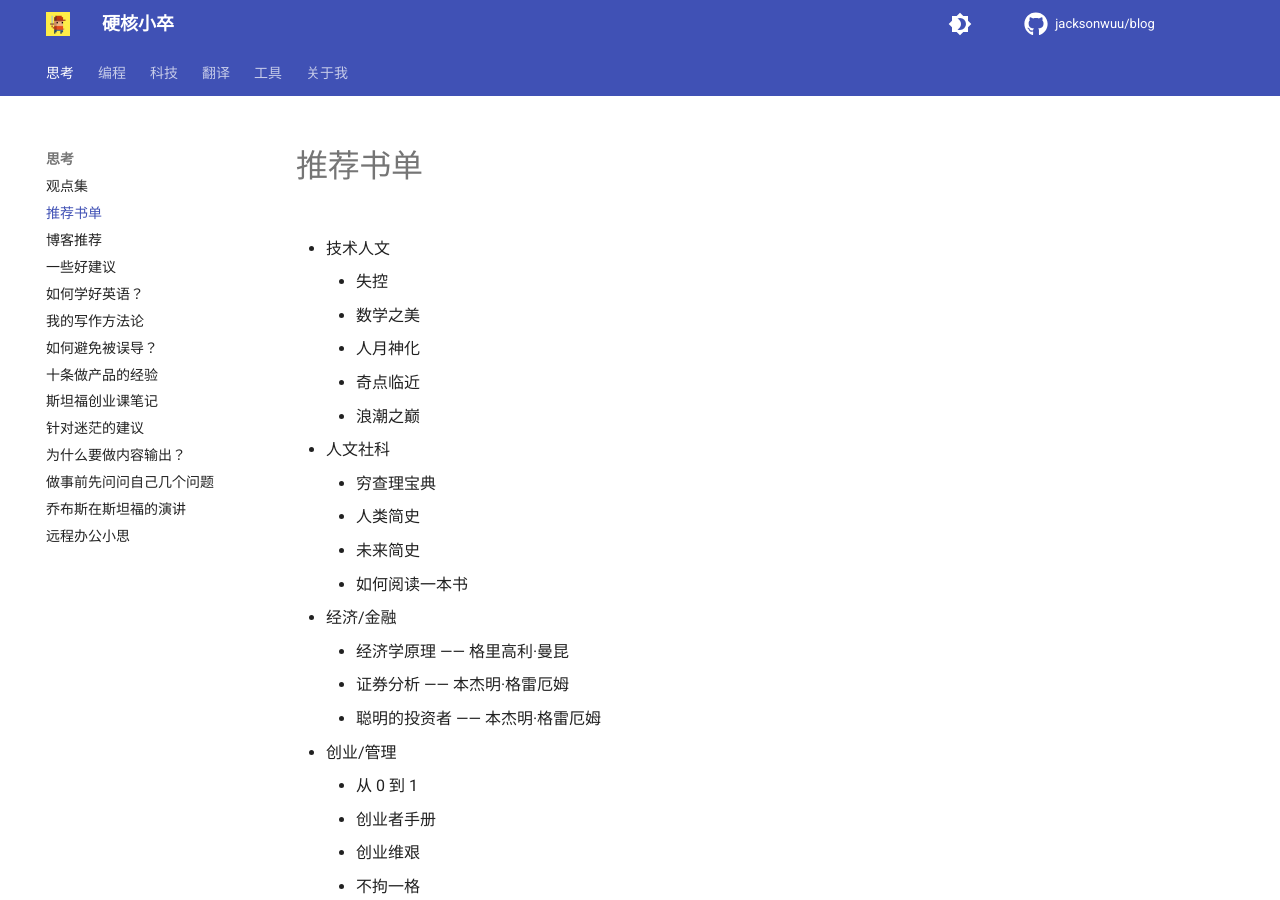
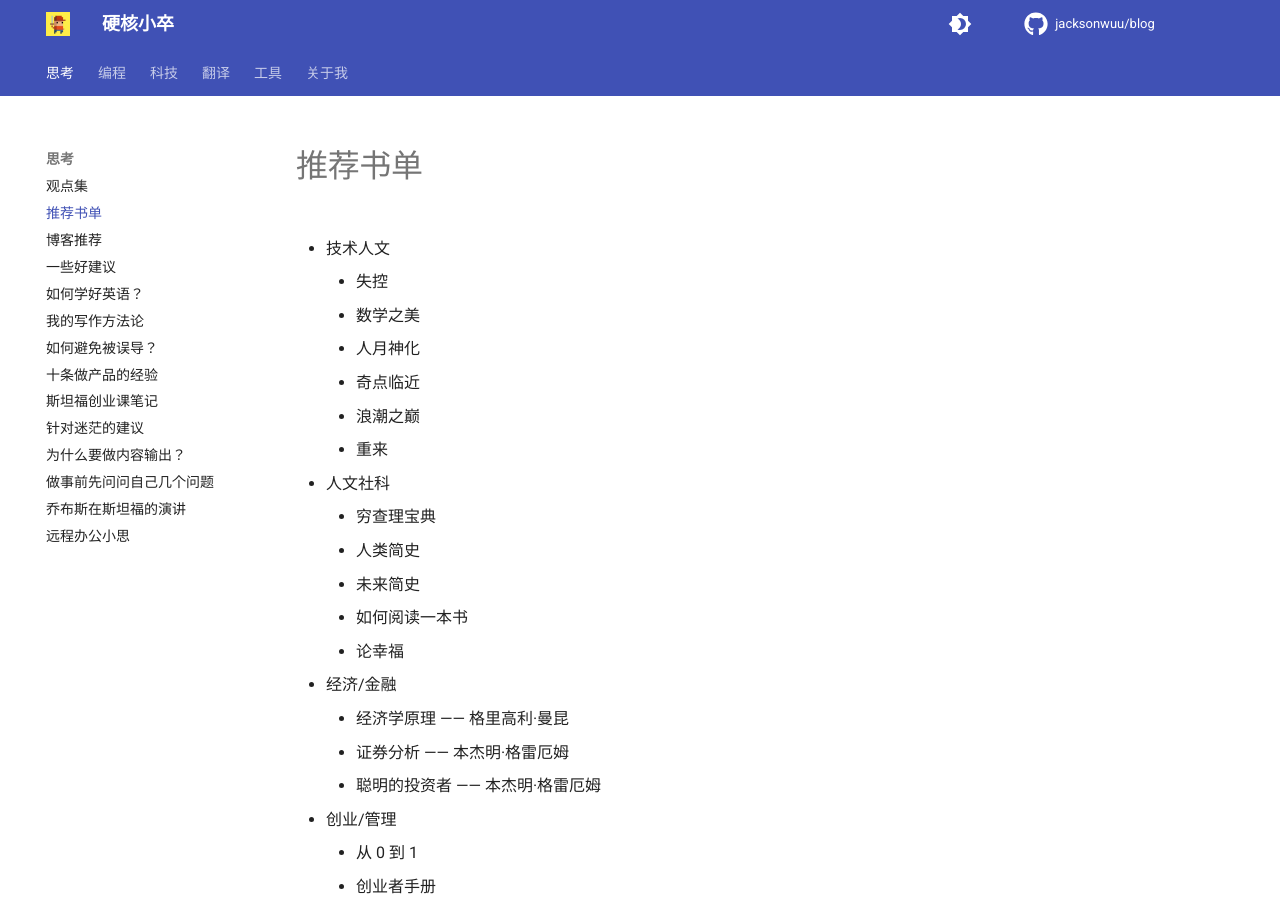
Before and after one commit to jacksonwuu/blog, an MkDocs documentation site: the page built from docs/thinking/推荐书单.md, in a window 1280 px wide and 900 px high. Built offline with MkDocs 1.6.1 and Material for MkDocs 9.7.7, drawn with Linux system fonts in a browser that asks for light colours; comment, search, counter and statistics services are not loaded.

Commit message:
add book

```diff
--- a/docs/thinking/推荐书单.md
+++ b/docs/thinking/推荐书单.md
@@ -7,6 +7,7 @@
     -   人月神化
     -   奇点临近
     -   浪潮之巅
+    -   重来
 
 -   人文社科
 
@@ -14,6 +15,7 @@
     -   人类简史
     -   未来简史
     -   如何阅读一本书
+    -   论幸福
 
 -   经济/金融
 
```
